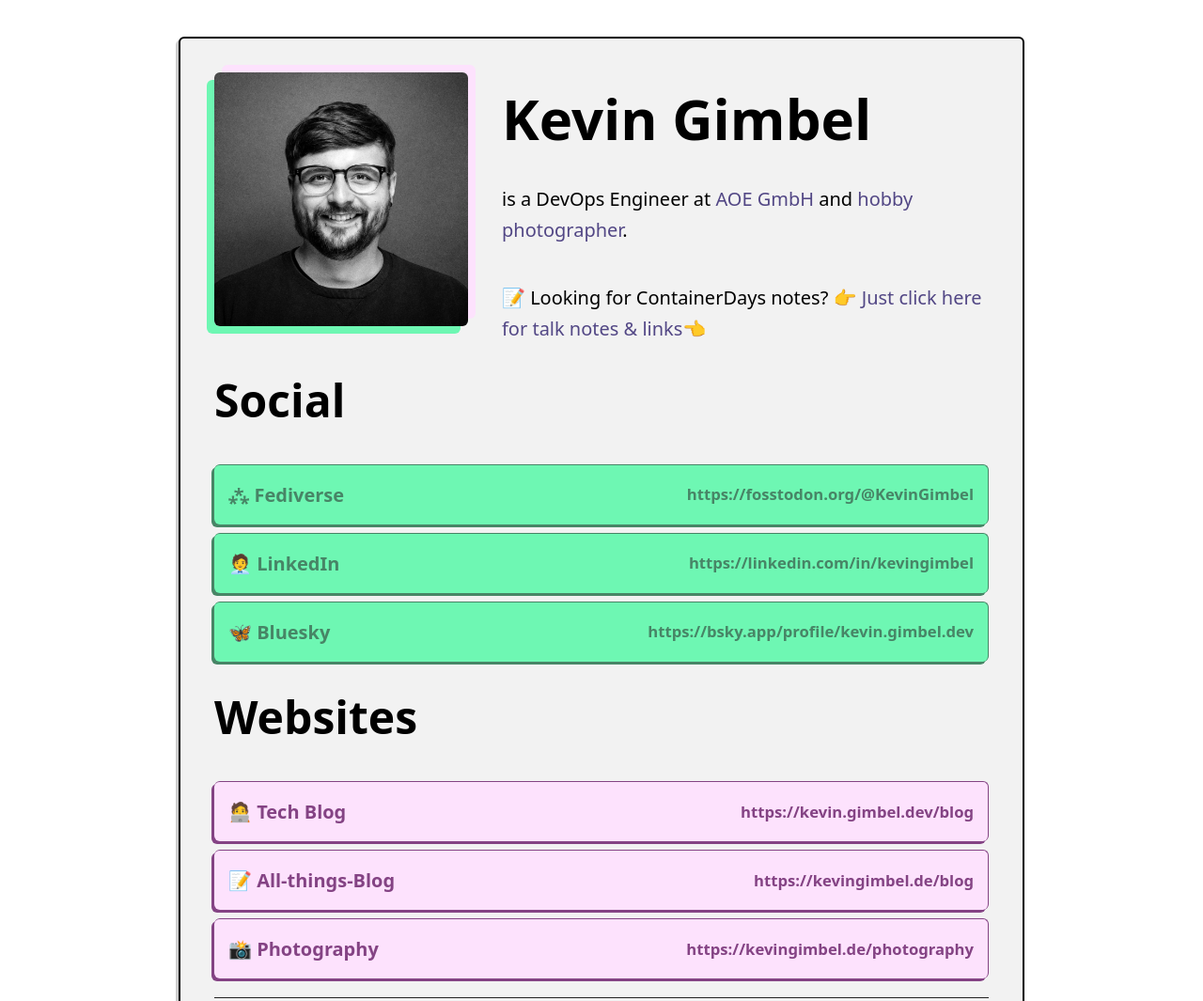
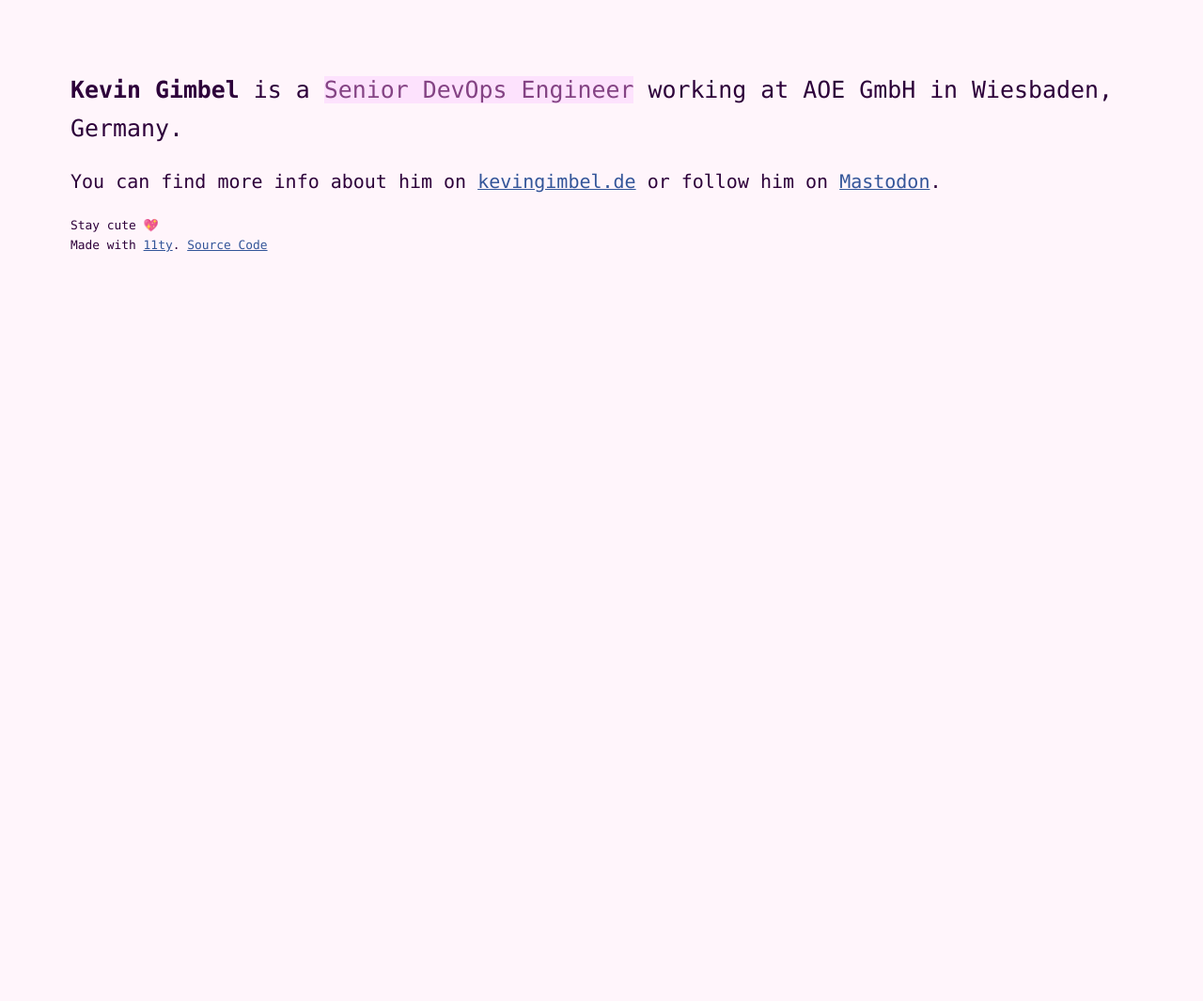
Before and after one commit to KevinGimbel/keg.im, an Eleventy site: page src/index.njk in a window 1280 px wide. Shown: the top 1065 px of the page at 94% size. After the commit the page ends 800 px from the top, so only its background shows below. Built offline with nearby package versions, Linux system fonts and the light colour scheme; Eleventy itself is replaced by a stand-in of ours; files that its build step writes are made by us from their sources.

Commit message:
deprecate site to a simple catch-all with links

```diff
--- a/src/_data/extras.json
+++ /dev/null
@@ -1,3 +0,0 @@
-{
-  "note": "📝 Looking for ContainerDays notes? 👉 <a href='/talk-notes/2024/container-vulnerability-management/'>Just click here for talk notes & links</a>👈"
-}
--- a/src/_data/links.json
+++ /dev/null
@@ -1,36 +0,0 @@
-{
-  "socials": [
-    {
-      "title": "Follow me on Mastodon",
-      "name": "⁂ Fediverse",
-      "link": "https://fosstodon.org/@KevinGimbel"
-    },
-    {
-      "title": "Follow Kevin Gimbel on LinkedIn",
-      "name": "🧑‍💼 LinkedIn",
-      "link": "https://linkedin.com/in/kevingimbel"
-    },
-    {
-      "title": "Follow Kevin Gimbel on Bluesky",
-      "name": "🦋 Bluesky",
-      "link": "https://bsky.app/profile/kevin.gimbel.dev"
-    }
-  ],
-  "websites": [
-    {
-      "title": "Read my tech blog",
-      "name": "🧑‍💻 Tech Blog",
-      "link": "https://kevin.gimbel.dev/blog"
-    },
-    {
-      "title": "Read my tech blog",
-      "name": "📝 All-things-Blog",
-      "link": "https://kevingimbel.de/blog"
-    },
-    {
-      "title": "Check out my photo blog",
-      "name": "📸 Photography",
-      "link": "https://kevingimbel.de/photography"
-    }
-  ]
-}
--- a/src/_includes/base.njk
+++ b/src/_includes/base.njk
@@ -12,9 +12,9 @@
     <main class="page">
         {% block content %}
         {% endblock %}
-        <hr>
         <footer class="site-footer">
-            <p>Made with 💖 and <a href="https://11ty.dev/" title="Eleventy">11ty</a>. <a href="https://github.com/KevinGimbel/keg.im" title="Source Code on GitHub.com">Source Code</a></p>
+            <p class="font-size--2">Stay cute 💖<br>
+            Made with <a href="https://11ty.dev/" title="Eleventy">11ty</a>. <a href="https://github.com/KevinGimbel/keg.im" title="Source Code on GitHub.com">Source Code</a></p>
         </footer>
     </main>
 </body>
--- a/src/_includes/styles.css
+++ b/src/_includes/styles.css
@@ -3,8 +3,8 @@
 +++++++++++++++++++++++++++++++++++++++++++++++++++++
 */
 :root {
-    --color-bg: hsl(279, 19%, 93%);
-    --color-fg: #211000;
+    --color-bg: hsl(322, 100%, 98%);
+    --color-fg: #2d003a;
     --color-contrast-fg: #211000;
     --color-contrast-bg: #211000;
 
@@ -86,8 +86,18 @@
 
 html,
 body {
-    background: #fff;
-    font-family: var(--font-sans);
+    background: var(--color-bg);
+    color: var(--color-fg);
+    font-family: ui-monospace,
+    Menlo, Monaco,
+    "Cascadia Mono", "Segoe UI Mono",
+    "Roboto Mono",
+    "Oxygen Mono",
+    "Ubuntu Mono",
+    "Source Code Pro",
+    "Fira Mono",
+    "Droid Sans Mono",
+    "Consolas", "Courier New", monospace;
     font-size: var(--font-size-0);
     line-height: 1.65;
     padding: var(--space-xs-s);
@@ -95,20 +105,13 @@ body {
 
 a,
 a:visited {
-    color: var(--color-accent-2-contrast);
-    text-decoration: dashed;
+    color: var(--color-accent-6-contrast);
 }
 
 a:hover,
 a:focus {
-    color: var(--color-accent-2);
+    color: var(--color-accent-6);
     text-decoration: underline;
-}
-
-hr {
-    border: none;
-    background: var(--color-black);
-    height: 1px;
 }
 
 /*
@@ -153,54 +156,12 @@ h6,
     font-size: var(--font-size--2);
 }
 
-h2,
-h3,
-h4,
-h5,
-h6 {
-    padding-top: var(--space-s-m) 0;
-}
-
-p,
-ul {
-    padding: var(--space-xs-s) 0;
-}
-ul {
-    list-style: square;
-}
-.link-list {
-    list-style: none;
-}
-
-img {
-    max-width: 100%;
-    height: auto;
+p {
+    padding-bottom: var(--space-xs-s);
 }
 
 .page {
-    max-width: 50rem;
-    margin: 0 auto;
     padding: 2rem;
-    background: var(--color-white);
-    box-shadow: -3px 3px 0 #ccc;
-    border-radius: 6px;
-    border: 0.125rem solid black;
-}
-
-.site-header {
-    display: flex;
-    gap: 2rem;
-    justify-content: flex-start;
-}
-
-.bg-accent-1 {
-    --color-fg: var(--color-accent-1-contrast);
-    --color-bg: var(--color-accent-1);
-}
-
-.bg-accent-2 {
-    --color-fg: var(--color-accent-2-contrast);
-    --color-bg: var(--color-accent-2);
 }
 
 .bg-accent-3 {
@@ -213,60 +174,6 @@ img {
     background: var(--color-bg, #f1f1f1);
 }
 
-.link-list li a {
-    display: flex;
-    color: var(--color-fg, #211000);
-    justify-content: space-between;
-    align-items: center;
-    padding: var(--space-2xs-xs);
-    margin-top: 0.5rem;
-    font-weight: bold;
-    border-radius: 6px;
-    box-shadow: -3px 3px 0 var(--color-fg);
-    border-top: 1px solid var(--color-fg);
-    border-right: 1px solid var(--color-fg);
-    text-decoration: none;
+.site-footer {
+    font-size: var(--font-size--2);
 }
-
-.link-list li a:hover {
-    text-decoration: none;
-    background: var(--color-fg);
-    color: var(--color-bg);
-}
-
-.site-footer {
-    font-size: var(--font-size--1);
-}
-
-img {
-    max-width: 100%;
-}
-
-.avatar {
-    max-width: 15rem;
-    border-radius: 6px;
-    box-shadow:
-        -8px 8px 0 var(--color-accent-1),
-        8px -8px 0 var(--color-accent-3);
-    transition: box-shadow 0.3s;
-}
-
-.avatar:hover {
-    box-shadow: none;
-}
-
-@media all and (max-width: 50rem) {
-    .site-header {
-        flex-direction: column;
-        gap: 1rem;
-    }
-
-    .link-list li a {
-        flex-wrap: wrap;
-    }
-}
-
-.single-talk-notes li {
-    list-style: disc;
-    list-style: inside;
-}
--- a/src/index.njk
+++ b/src/index.njk
@@ -1,30 +1,6 @@
 {% extends "base.njk" %}
 
 {% block content %}
-
-        <header class="site-header">
-            <div class="avatar-wrapper">
-                <img src="assets/img/kg-bw.jpeg" class="avatar" />
-            </div>
-            <div class="title-wrapper">
-                <h1>Kevin Gimbel</h1>
-                <p>is a DevOps Engineer at <a href="https://aoe.com/" title="Visit aoe.com to learn more about my employer">AOE GmbH</a>
-            and <a href="https://kevingimbel.de/photography/" title="Check out my photography">hobby photographer</a>.</p>
-            {% if extras.note %}
-                <p>{{ extras.note | safe }}</p>
-            {% endif %}
-            </div>
-        </header>
-        <h2>Social</h2>
-        <ul class="link-list">
-            {%- for site in links.socials -%}
-            <li><a href="{{ site.link }}" target="_blank" title="{{ site.title }}" class="link-list__link bg-accent-1"><span class="link__name">{{ site.name }}</span> <small class="link__url-txt">{{ site.link }}</small></a></li>
-            {%- endfor -%}
-        </ul>
-        <h2>Websites</h2>
-        <ul class="link-list">
-            {%- for site in links.websites -%}
-            <li><a href="{{ site.link }}" target="_blank" title="{{ site.title }}" class="link-list__link bg-accent-3"><span class="link__name">{{ site.name }}</span> <small class="link__url-txt">{{ site.link }}</small> </a></li>
-            {%- endfor -%}
-        </ul>
+<p class="font-size-1"><b>Kevin Gimbel</b> is a <span class="bg-accent-3">Senior DevOps Engineer</span> working at AOE GmbH in Wiesbaden, Germany.</p>
+<p>You can find more info about him on <a href="https://kevingimbel.de/">kevingimbel.de</a> or follow him on <a href="https://fosstodon.org/@KevinGimbel">Mastodon</a>.</p>
 {% endblock %}
```
Also changed, not shown: src/_includes/single-talk-notes.njk (deleted, +0 -19 lines), src/talk-notes/2024/container-vulnerability-management.md (deleted, +0 -54 lines), src/assets/img/kg-bw.jpeg (deleted).
